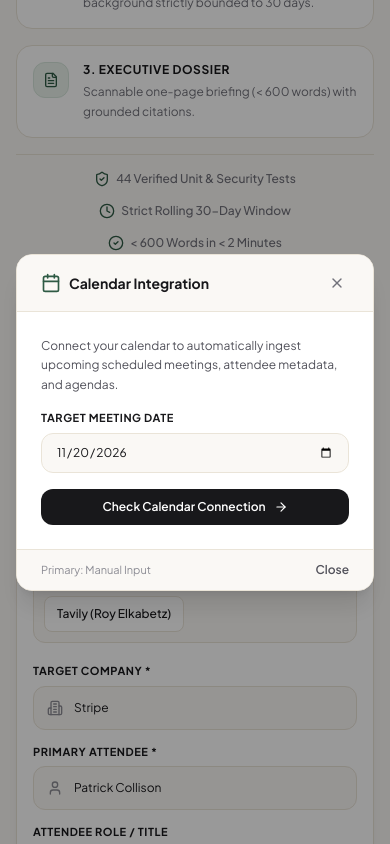
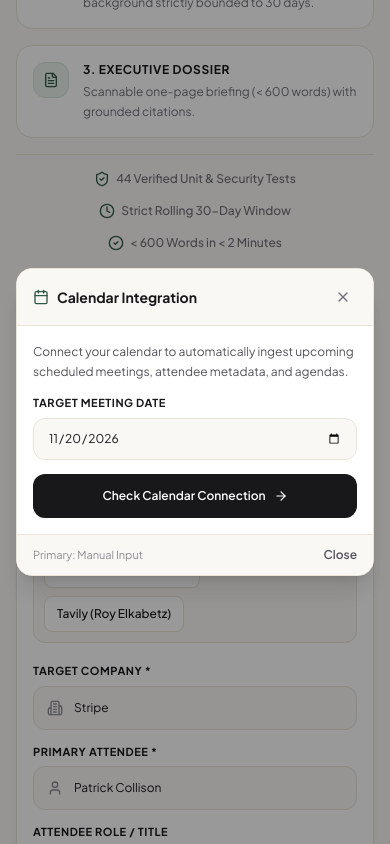
Before and after one commit to rajat552/MeetBrief-AI, a React (Vite) app in the folder ui/: page / in a window 390 px wide. Both pictures are taken after a click on the button "Calendar Sync". Shown: the part 453-1297 px from the top of the page. Built offline with nearby package versions, Linux system fonts and the light colour scheme; no server answers.

Commit message:
refactor(ui): responsive padding and touch-friendly modal action buttons

```diff
--- a/ui/src/components/CalendarSyncModal.tsx
+++ b/ui/src/components/CalendarSyncModal.tsx
@@ -46,21 +46,22 @@ export const CalendarSyncModal: React.FC<CalendarSyncModalProps> = ({
     <div className="fixed inset-0 z-50 flex items-center justify-center bg-black/40 backdrop-blur-xs p-4 no-print">
       <div className="bg-white rounded-2xl max-w-md w-full shadow-xl overflow-hidden p-0 border border-[#EAE4D8]">
         {/* Header */}
-        <div className="px-6 py-4 border-b border-[#EAE4D8] flex items-center justify-between bg-[#FAF8F5]">
+        <div className="px-4 sm:px-6 py-3.5 sm:py-4 border-b border-[#EAE4D8] flex items-center justify-between bg-[#FAF8F5]">
           <div className="flex items-center space-x-2">
-            <Calendar className="h-5 w-5 text-[#2E5A44]" />
+            <Calendar className="h-4 w-4 sm:h-5 sm:w-5 text-[#2E5A44] shrink-0" />
             <h3 className="text-sm font-bold text-[#18181B]">Calendar Integration</h3>
           </div>
           <button
             onClick={onClose}
-            className="text-[#71717A] hover:text-[#18181B] p-1 rounded-lg transition-colors"
+            className="text-[#71717A] hover:text-[#18181B] p-1.5 rounded-lg transition-colors"
+            aria-label="Close modal"
           >
             <X className="h-4 w-4" />
           </button>
         </div>
 
         {/* Content Body */}
-        <div className="p-6 space-y-4">
+        <div className="p-4 sm:p-6 space-y-3.5 sm:space-y-4">
           <p className="text-xs text-[#52525B] leading-relaxed">
             Connect your calendar to automatically ingest upcoming scheduled meetings, attendee metadata, and agendas.
           </p>
@@ -73,36 +74,36 @@ export const CalendarSyncModal: React.FC<CalendarSyncModalProps> = ({
               type="date"
               value={selectedDate}
               onChange={(e) => setSelectedDate(e.target.value)}
-              className="w-full bg-[#FAF8F5] focus:bg-white text-xs text-[#18181B] px-3.5 py-2.5 rounded-xl border border-[#EAE4D8] focus:border-[#2E5A44] focus:outline-none focus:ring-2 focus:ring-[#2E5A44]/15 transition-all"
+              className="w-full min-h-[42px] bg-[#FAF8F5] focus:bg-white text-xs text-[#18181B] px-3.5 py-2.5 rounded-xl border border-[#EAE4D8] focus:border-[#2E5A44] focus:outline-none focus:ring-2 focus:ring-[#2E5A44]/15 transition-all"
             />
           </div>
 
           <button
             onClick={handleSyncAttempt}
             disabled={isChecking}
-            className="w-full tavily-btn-dark py-2.5 text-xs font-semibold flex items-center justify-center space-x-2 disabled:opacity-50"
+            className="w-full min-h-[44px] tavily-btn-dark py-3 sm:py-2.5 text-xs font-semibold flex items-center justify-center space-x-2 disabled:opacity-50 rounded-xl"
           >
             {isChecking ? (
-              <div className="h-3.5 w-3.5 rounded-full border-2 border-white border-t-transparent animate-spin" />
+              <div className="h-3.5 w-3.5 rounded-full border-2 border-white border-t-transparent animate-spin shrink-0" />
             ) : (
               <>
                 <span>Check Calendar Connection</span>
-                <ArrowRight className="h-3.5 w-3.5" />
+                <ArrowRight className="h-3.5 w-3.5 shrink-0" />
               </>
             )}
           </button>
 
           {syncNotice && (
-            <div className="p-3.5 rounded-xl bg-[#FFF8F0] border border-[#FED7AA] text-xs text-[#9A3412] flex items-start space-x-2.5">
+            <div className="p-3 sm:p-3.5 rounded-xl bg-[#FFF8F0] border border-[#FED7AA] text-xs text-[#9A3412] flex items-start space-x-2.5">
               <AlertCircle className="h-4 w-4 text-[#EA580C] shrink-0 mt-0.5" />
               <div className="flex-1 space-y-2">
                 <p className="leading-snug">{syncNotice}</p>
                 <button
                   type="button"
                   onClick={onUseManual}
-                  className="font-bold text-[#7C2D12] hover:underline flex items-center gap-1"
+                  className="font-bold text-[#7C2D12] hover:underline flex items-center gap-1 text-xs"
                 >
-                  <ArrowLeft className="h-3 w-3" />
+                  <ArrowLeft className="h-3 w-3 shrink-0" />
                   <span>Switch to Manual Input Form</span>
                 </button>
               </div>
@@ -111,7 +112,7 @@ export const CalendarSyncModal: React.FC<CalendarSyncModalProps> = ({
         </div>
 
         {/* Footer */}
-        <div className="px-6 py-3 bg-[#FAF8F5] border-t border-[#EAE4D8] flex items-center justify-between text-xs">
+        <div className="px-4 sm:px-6 py-3 bg-[#FAF8F5] border-t border-[#EAE4D8] flex items-center justify-between text-xs">
           <span className="text-[#8C8C94] text-[11px]">Primary: Manual Input</span>
           <button
             type="button"
```
